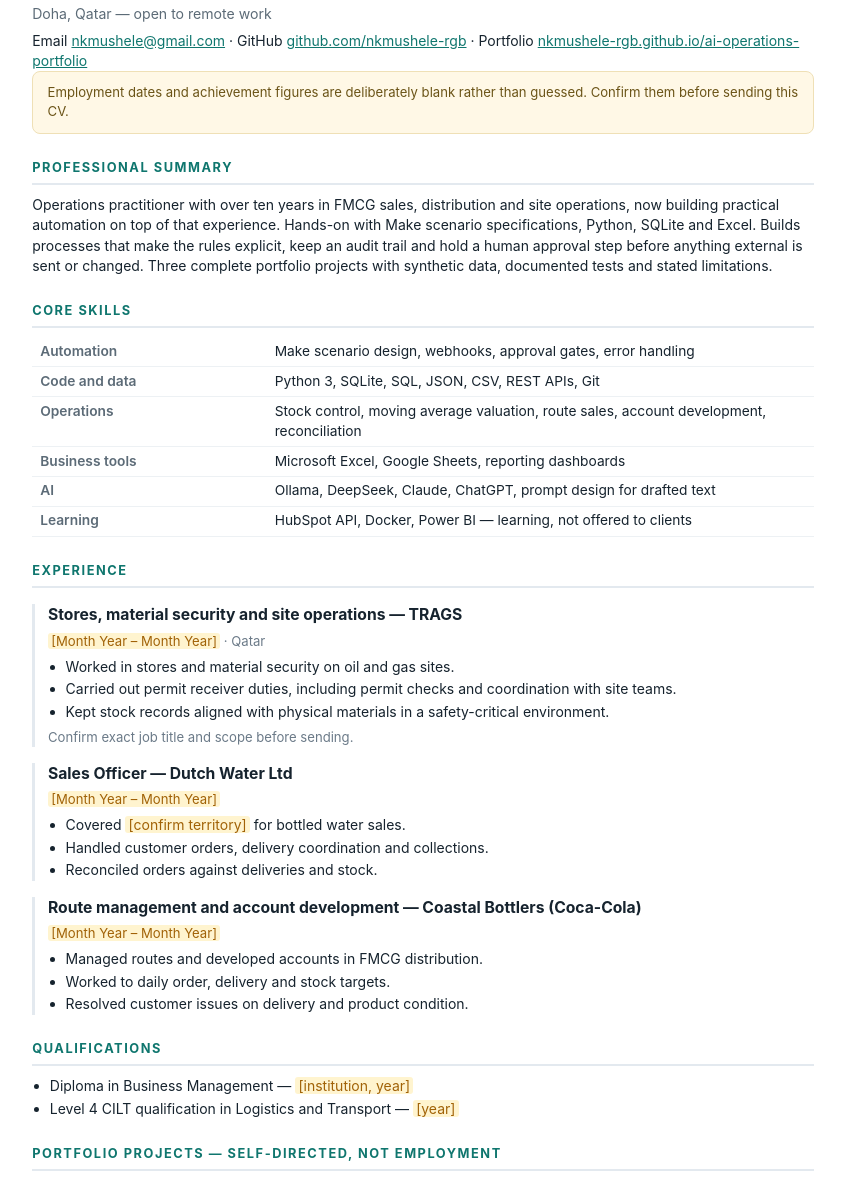
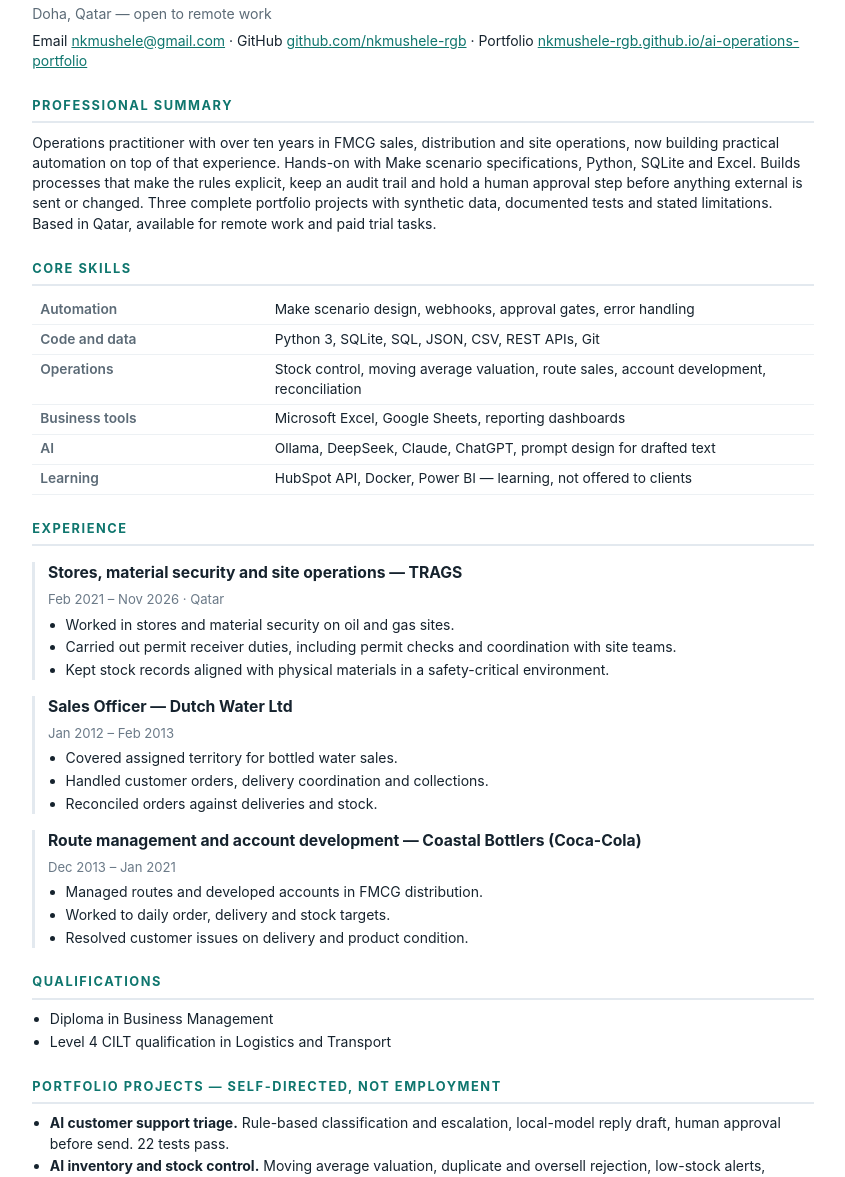
Before and after one commit to nkmushele-rgb/ai-operations-portfolio, a plain HTML site: page CV/CV-Kelvin-Mushele.html in a window 1280 px wide. Shown: the part 98-1275 px from the top of the page, without its empty margins (217-1062 px from the left). Drawn offline with Linux system fonts and the light colour scheme.

Commit message:
Apply learner-edited CV dates and remove internal placeholder notes

```diff
--- a/CV/CV-Kelvin-Mushele.html
+++ b/CV/CV-Kelvin-Mushele.html
@@ -18,16 +18,13 @@ p{margin:.3rem 0 0}
 ul{margin:.35rem 0;padding-left:1.1rem}
 li{margin:.15rem 0}
 .sub{color:#5c6b77;font-size:.88rem;margin:0 0 .4rem}
-.note{background:#fff8e6;border:1px solid #efe0b6;border-radius:8px;padding:.7rem .9rem;
-  font-size:.82rem;color:#6b5417}
 .role{border-left:3px solid #e3e9ef;padding-left:.8rem;margin:.9rem 0}
 .role .when{color:#6b7a88;font-size:.82rem}
 table{border-collapse:collapse;width:100%;font-size:.86rem}
 td,th{text-align:left;padding:.28rem .5rem;border-bottom:1px solid #edf1f4;vertical-align:top}
 th{color:#5c6b77;font-weight:600;width:30%}
-.ph{color:#a16207;background:#fff4cf;padding:0 .2rem;border-radius:3px}
 a{color:#0f766e}
-@media print{body{margin:0;font-size:11.5px}.note{display:none}}
+@media print{body{margin:0;font-size:11.5px}}
 </style>
 </head>
 <body>
@@ -39,19 +36,15 @@ a{color:#0f766e}
 GitHub <a href="https://github.com/nkmushele-rgb">github.com/nkmushele-rgb</a> ·
 Portfolio <a href="https://nkmushele-rgb.github.io/ai-operations-portfolio/">nkmushele-rgb.github.io/ai-operations-portfolio</a></p>
 
-<div class="note">
-Employment dates and achievement figures are deliberately blank rather than
-guessed. Confirm them before sending this CV.
-</div>
-
 <h2>Professional summary</h2>
 <p>
 Operations practitioner with over ten years in FMCG sales, distribution and site
 operations, now building practical automation on top of that experience. Hands-on
-with Make scenario specifications, Python, SQLite and Excel. Builds processes that make the rules
-explicit, keep an audit trail and hold a human approval step before anything
-external is sent or changed. Three complete portfolio projects with synthetic
-data, documented tests and stated limitations.
+with Make scenario specifications, Python, SQLite and Excel. Builds processes that
+make the rules explicit, keep an audit trail and hold a human approval step before
+anything external is sent or changed. Three complete portfolio projects with
+synthetic data, documented tests and stated limitations. Based in Qatar, available
+for remote work and paid trial tasks.
 </p>
 
 <h2>Core skills</h2>
@@ -68,20 +61,19 @@ data, documented tests and stated limitations.
 
 <div class="role">
 <h3>Stores, material security and site operations — TRAGS</h3>
-<p class="when"><span class="ph">[Month Year – Month Year]</span> · Qatar</p>
+<p class="when">Feb 2021 – Nov 2026 · Qatar</p>
 <ul>
 <li>Worked in stores and material security on oil and gas sites.</li>
 <li>Carried out permit receiver duties, including permit checks and coordination with site teams.</li>
 <li>Kept stock records aligned with physical materials in a safety-critical environment.</li>
 </ul>
-<p class="when">Confirm exact job title and scope before sending.</p>
 </div>
 
 <div class="role">
 <h3>Sales Officer — Dutch Water Ltd</h3>
-<p class="when"><span class="ph">[Month Year – Month Year]</span></p>
+<p class="when">Jan 2012 – Feb 2013</p>
 <ul>
-<li>Covered <span class="ph">[confirm territory]</span> for bottled water sales.</li>
+<li>Covered assigned territory for bottled water sales.</li>
 <li>Handled customer orders, delivery coordination and collections.</li>
 <li>Reconciled orders against deliveries and stock.</li>
 </ul>
@@ -89,7 +81,7 @@ data, documented tests and stated limitations.
 
 <div class="role">
 <h3>Route management and account development — Coastal Bottlers (Coca-Cola)</h3>
-<p class="when"><span class="ph">[Month Year – Month Year]</span></p>
+<p class="when">Dec 2013 – Jan 2021</p>
 <ul>
 <li>Managed routes and developed accounts in FMCG distribution.</li>
 <li>Worked to daily order, delivery and stock targets.</li>
@@ -99,8 +91,8 @@ data, documented tests and stated limitations.
 
 <h2>Qualifications</h2>
 <ul>
-<li>Diploma in Business Management — <span class="ph">[institution, year]</span></li>
-<li>Level 4 CILT qualification in Logistics and Transport — <span class="ph">[year]</span></li>
+<li>Diploma in Business Management</li>
+<li>Level 4 CILT qualification in Logistics and Transport</li>
 </ul>
 
 <h2>Portfolio projects — self-directed, not employment</h2>
```
Also changed, not shown: 2 other files.
